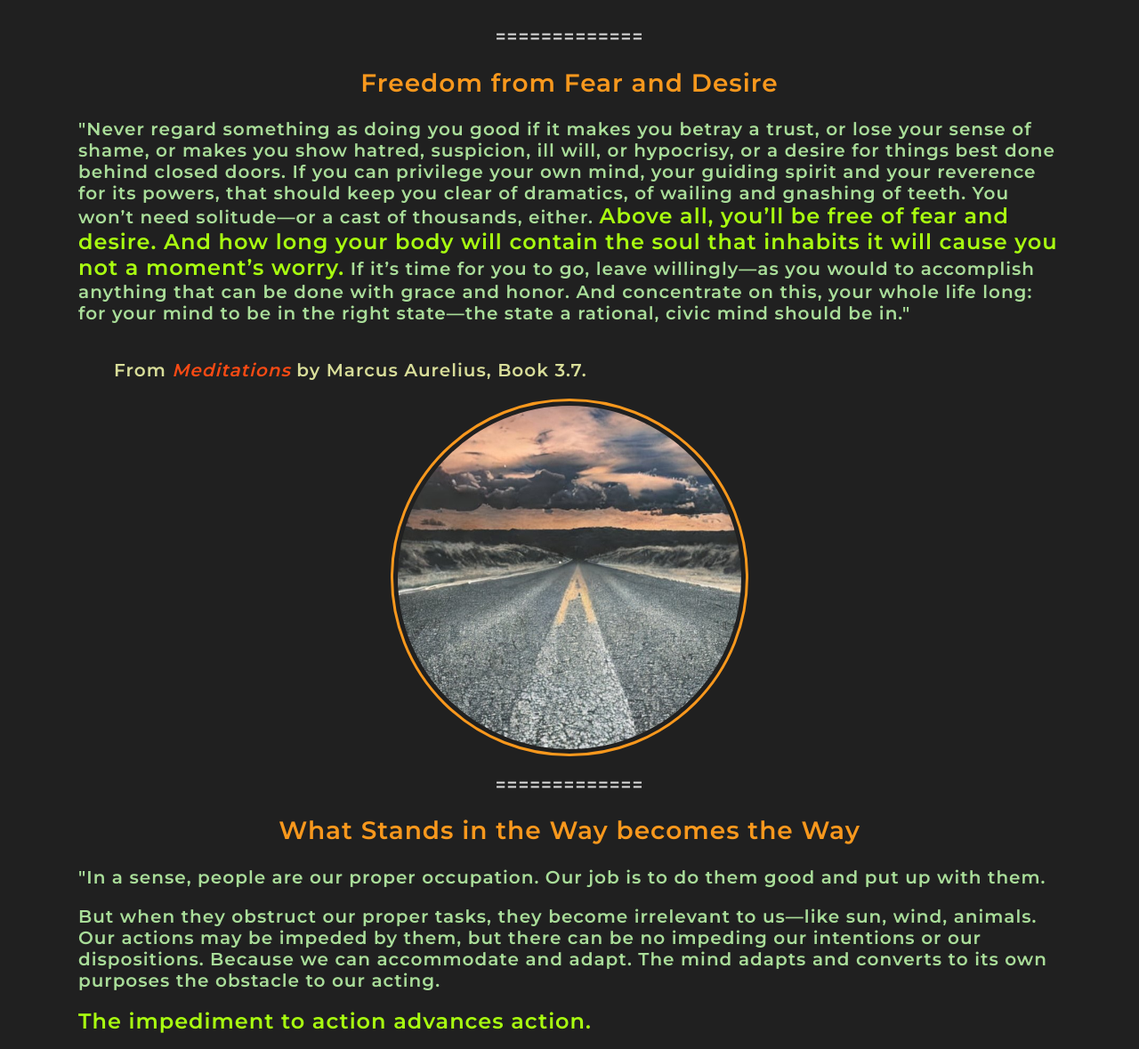
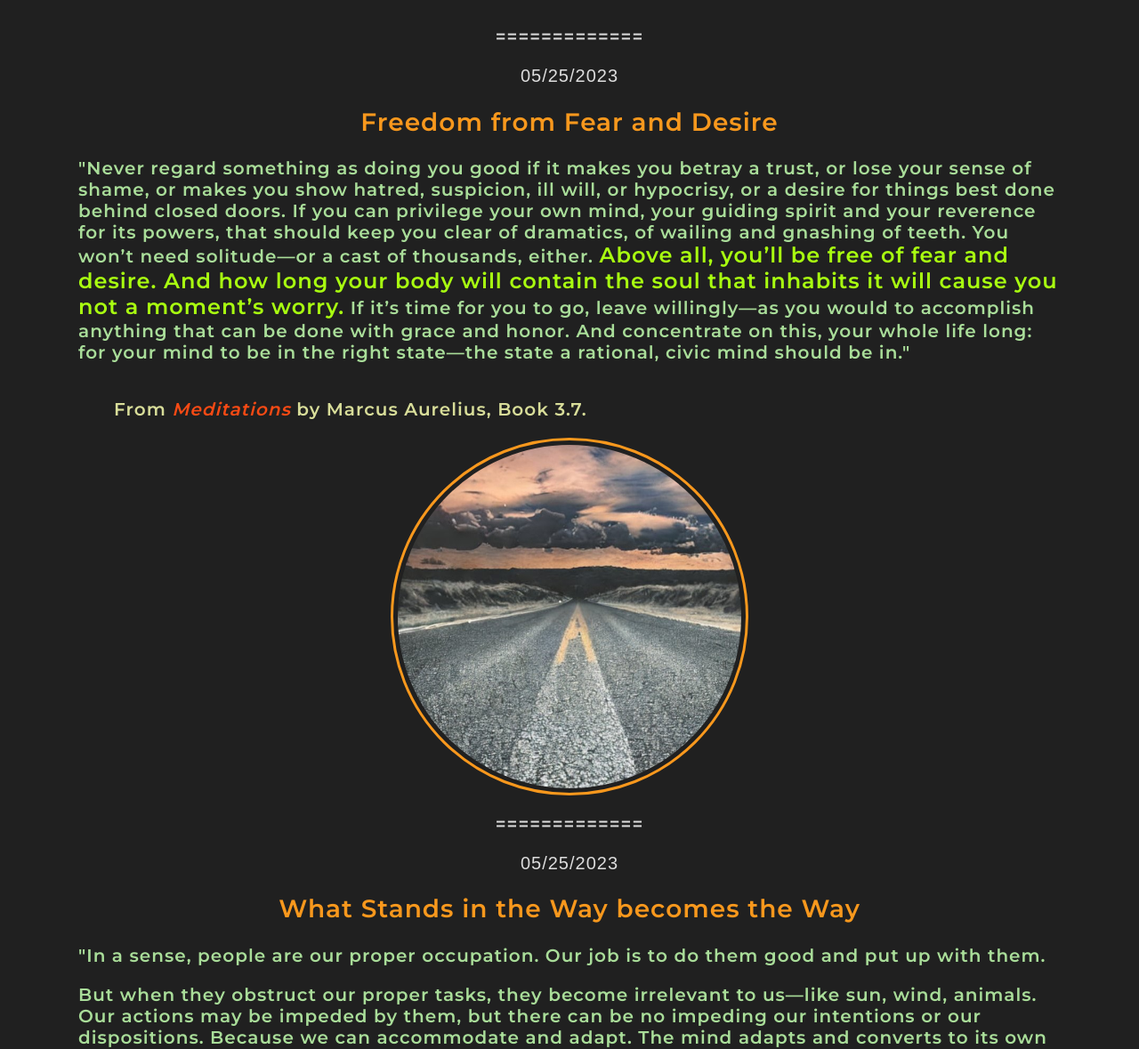
Before and after one commit to PSGrobet/psgrobet.github.io, a plain HTML site: page index.html in a window 1280 px wide. Shown: the part 118-1297 px from the top of the page at 89% size. Drawn offline with Linux system fonts and the light colour scheme; a web font is replaced by a local one.

Commit message:
Add files via upload

```diff
--- a/index.html
+++ b/index.html
@@ -7,70 +7,12 @@
 <link href="https://fonts.googleapis.com/css2?family=Tsukimi+Rounded:wght@300&display=swap" rel="stylesheet">
 <link href="styles.css" rel="stylesheet">
 
-<style>
-/*body {
-    background-color: #202020;
-    padding: 80px;
-    padding-top: 20px;
-    font-size: 20px;
-}
-.titulo {
-    font-family: 'Tsukimi Rounded', sans-serif;
-    font-size: 48px;
-    color: #f8981d;
-    text-align: center;
-    letter-spacing: 4px;
-}
-h2 {
-    font-family: 'Montserrat', sans-serif;
-    font-size: 28px;
-    color: #f8981d;
-    text-align: center;
-    line-height: 1.2;
-    letter-spacing: 1px;
-}
-p {
-    font-size: 1em;
-    font-family: 'Montserrat', sans-serif;
-    color: #A9DD99;
-    line-height: 1.2;
-    letter-spacing: 1px;
-
-}
-p.quote {
-    margin-top: 2em;
-    margin-left: 2em;
-    color: #d8dd99;
-
-}
-span {
-    color: #A9FF10;
-    font-size: 1.2em;
-}
-
-.marco {
-    text-align: center;
-    color: #DDD;
-}
-img {
-    display: block;
-    margin-left: auto;
-    margin-right: auto;
-    width: 35%;
-    border:3px solid #f8981d;
-    padding: 5px;
-    border-radius: 50%;
-}
-cite {
-    color: #f84a14;
-}*/
-</style>
-
 </head>
 <body>
 
 <h1 class="titulo">PSGrobet</h1>
 <p class="marco"> ============= </p>
+<p class="date">05/25/2023</p>
 <h2>Freedom from Fear and Desire</h2>
 
 <p>"Never regard something as doing you good if it makes you betray a trust, or lose your sense of shame, or makes you show hatred, suspicion, ill will, or hypocrisy, or a desire for things best done behind closed doors. If you can privilege your own mind, your guiding spirit and your reverence for its powers, that should keep you clear of dramatics, of wailing and gnashing of teeth. You won’t need solitude—or a cast of thousands, either. <span>Above all, you’ll be free of fear and desire. And how long your body will contain the soul that inhabits it will cause you not a moment’s worry.</span> If it’s time for you to go, leave willingly—as you would to accomplish anything that can be done with grace and honor. And concentrate on this, your whole life long: for your mind to be in the right state—the state a rational, civic mind should be in."</p>
@@ -78,6 +20,7 @@ cite {
 <img src="./images/freedom from fear and desire(square).jpeg">
 
 <p class="marco"> ============= </p>
+<p class="date">05/25/2023</p>
 <h2>What Stands in the Way becomes the Way</h2>
 <p>"In a sense, people are our proper occupation. Our job is to do them good and put up with them.</p>
 
--- a/styles.css
+++ b/styles.css
@@ -33,6 +33,12 @@ p.quote {
     color: #d8dd99;
 
 }
+p.date {
+    text-align:center;
+    color: #DDD;
+    font-family: "Tsukimi Rounded", sans-serif;
+
+}
 span {
     color: #A9FF10;
     font-size: 1.2em;
```
